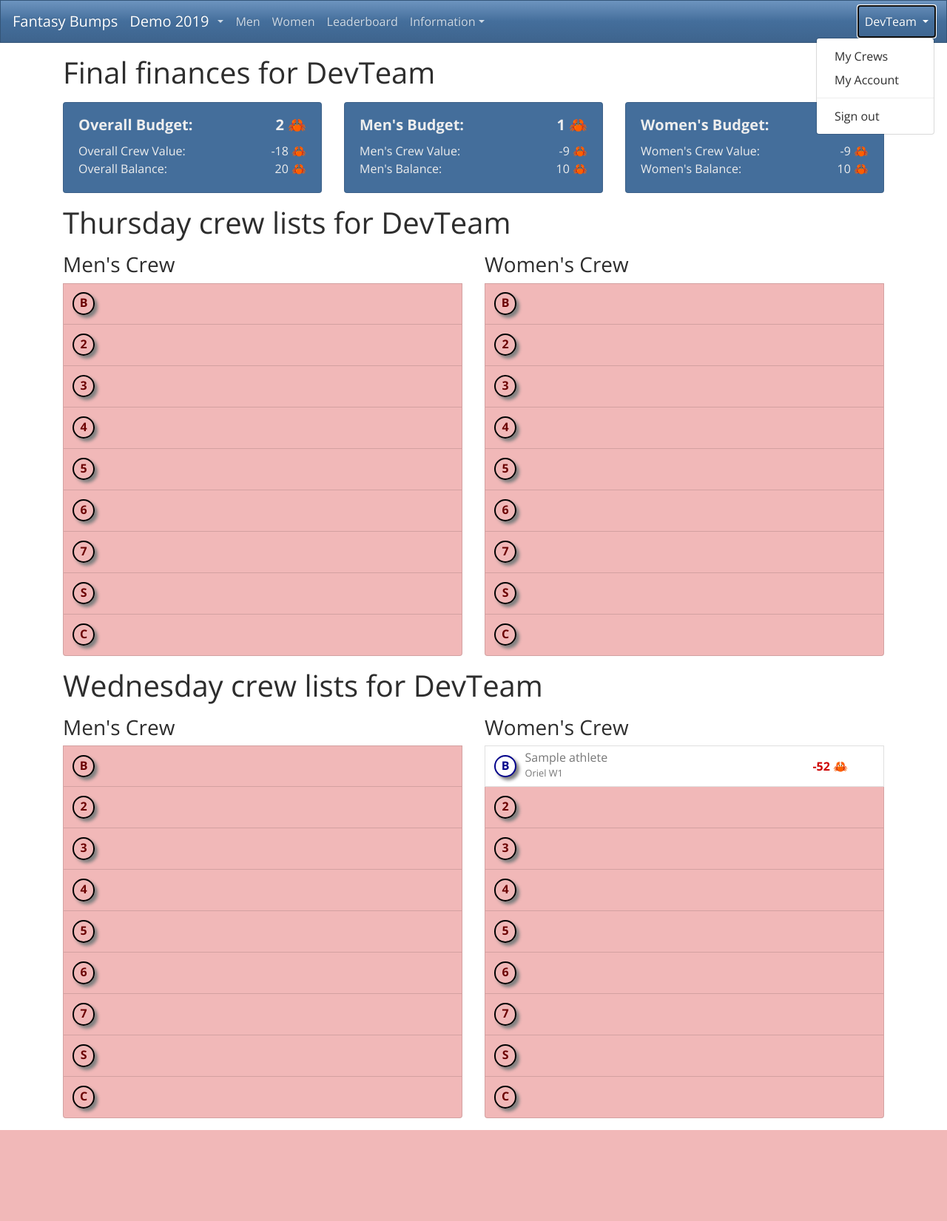
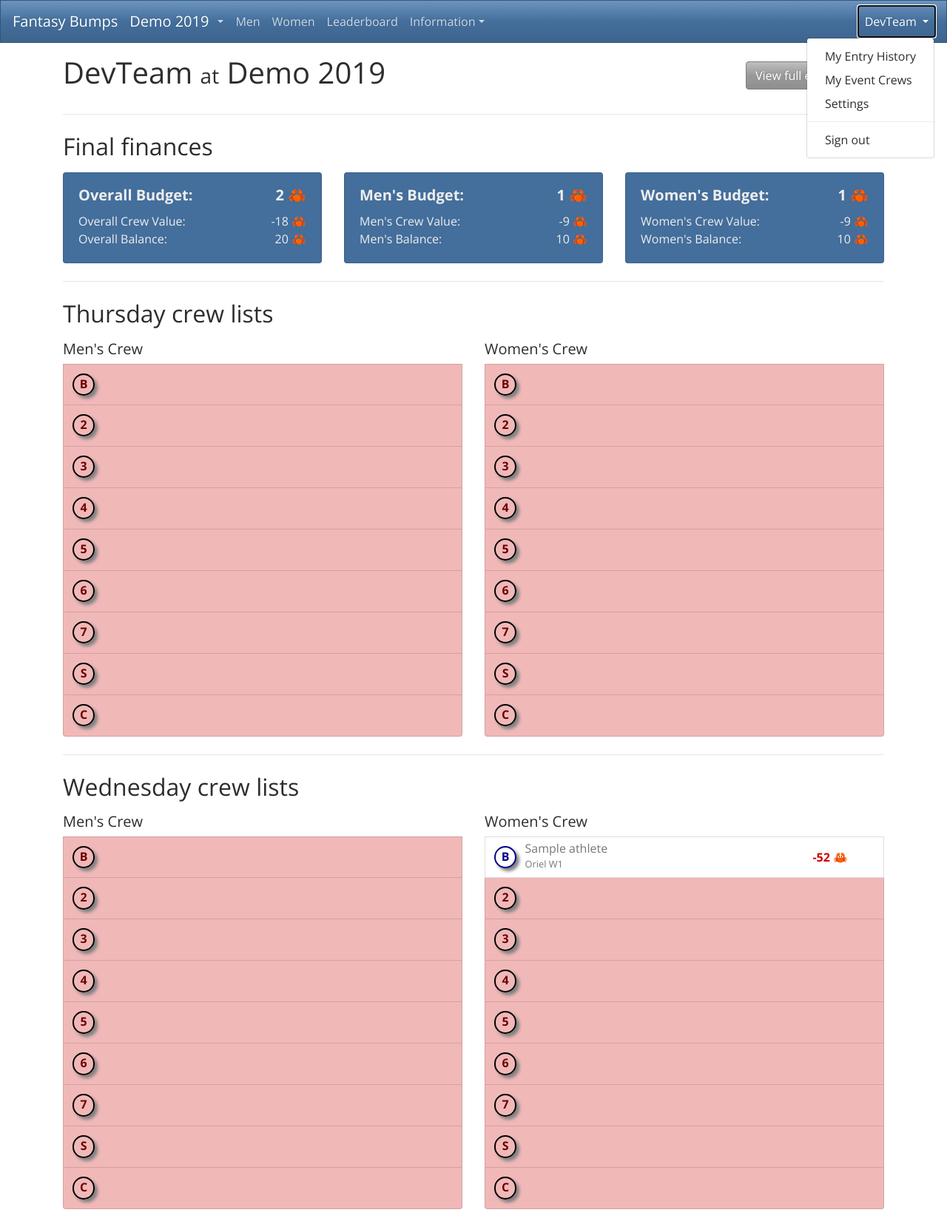
Before and after one commit to JoeHitchen/fantasy-bumps, a Django app: page /devgame/teams/DevTeam/ in a window 1280 px wide, after a click on "DevTeam". Shown: the whole page at 74% size. Before the commit the page ends 1528 px from the top, so only its background shows below. Run offline with Django 3.2, Linux system fonts and the light colour scheme; a user stored in the database is signed in; data comes from the database, SQL or seed files in the repository; tables that the repository leaves empty hold one stand-in row (values such as "Sample post"); parts of the project's set-up code (start-up, migrations or seed data) failed here and were passed over; some libraries are stand-ins or nearby versions.

Commit message:
Added team profile page, linked from the nav and leaderboard
Co-Authored-By: Claude Sonnet 5.5 <noreply@anthropic.com>

```diff
--- a/core/templates/core/nav.html
+++ b/core/templates/core/nav.html
@@ -47,8 +47,9 @@
           {{ user.username }}
         </a>
         <div class="dropdown-menu dropdown-menu-right">
-          {% if event %}<a class="dropdown-item" href="{% url 'fantasy:team_crews' event.tag user.username %}">My Crews</a>{% endif %}
-          <a class="dropdown-item" href="{% url 'profile'%}">My Account</a>
+          <a class="dropdown-item" href="{% url 'fantasy:team_profile' user.username %}">My Entry History</a>
+          {% if event %}<a class="dropdown-item" href="{% url 'fantasy:team_crews' event.tag user.username %}">My Event Crews</a>{% endif %}
+          <a class="dropdown-item" href="{% url 'profile'%}">Settings</a>
           <div class="dropdown-divider"></div>
           <form method="post" action="{% url 'logout' %}">
             {% csrf_token %}
--- a/fantasy/templates/fantasy/team-crews.html
+++ b/fantasy/templates/fantasy/team-crews.html
@@ -17,7 +17,15 @@
 
 
 {% block content %}
-<h1 class="mb-3">{% if event.active_day.is_racing_day %}Current{% else %}Final{% endif %} finances for {{ team }}</h1>
+<div class="row">
+  <div class="col d-flex flex-wrap justify-content-between align-items-center mb-3">
+    <h1>{{ team }} <span class="h3">at</span> {{ event }}</h1>
+    <a href="{% url 'fantasy:team_profile' team.user.username %}" class="btn btn-secondary">View full entry history</a>
+  </div>
+</div>
+<hr class="mt-2 mb-4">
+
+<h2 class="mb-3">{% if event.active_day.is_racing_day %}Current{% else %}Final{% endif %} finances</h2>
 <div class="row">
   <div class="col-md mb-3">
     <div class="card card-body bg-primary text-light">
@@ -70,11 +78,12 @@
 </div>
 
 {% for day_data in crews %}
-<h1 class="mb-3">{% if event.active_day == day_data.day %}Current{% else %}{{ day_data.day }}{% endif %} crew lists for {{ team }}</h1>
+<hr class="mt-2 mb-4">
+<h2 class="mb-3">{% if event.active_day == day_data.day %}Current{% else %}{{ day_data.day }}{% endif %} crew lists</h2>
 
 <div class="row">
   <div class="col-md mb-3">
-    <h3>Men's Crew</h3>
+    <h3 class="h5">Men's Crew</h3>
     {% for seat, athlete in day_data.mens_crew.items %}
       {% crew_list_row seat athlete %}
         {% if athlete and athlete.day != event.active_day %}{% athlete_result_display athlete %}{% endif %}
@@ -85,7 +94,7 @@
     {% end_crew_list_row %}{% endif %}
   </div>
   <div class="col-md mb-3">
-    <h3>Women's Crew</h3>
+    <h3 class="h5">Women's Crew</h3>
     {% for seat, athlete in day_data.womens_crew.items %}
       {% crew_list_row seat athlete %}
         {% if athlete and athlete.day != event.active_day %}{% athlete_result_display athlete %}{% endif %}
--- a/fantasy/urls.py
+++ b/fantasy/urls.py
@@ -45,6 +45,7 @@ urlpatterns = [
     path('fire/', views.fire, name = 'fire'),
     path('switch/<int:purchase_id>/', views.Switch.as_view(), name = 'switch'),
     path('market-hold/', views.market_hold, name = 'market-hold'),
+    path('teams/<team_name>/', views.TeamProfileView.as_view(), name = 'team_profile'),
     path('<slug:event_tag>/', include([
         path('men/', views.MarketView.as_view(), {'gender': Genders.MEN}, name = 'men'),
         path('women/', views.MarketView.as_view(), {'gender': Genders.WOMEN}, name = 'women'),
--- a/fantasy/utils.py
+++ b/fantasy/utils.py
@@ -17,9 +17,14 @@ class Payout(TypedDict):
     payout: int
 
 
+def event_last_day(event_path: str = '') -> db.Max:
+    """Finds the date of an event's last day, for annotating the event or a related model."""
+    return db.Max(f'{event_path}days__date')
+
+
 def ordered_events() -> db.QuerySet['models.Event']:
     """Lists events in reverse chronological order."""
-    return models.Event.objects.annotate(last_day = db.Max('days__date')).order_by('-last_day')
+    return models.Event.objects.annotate(last_day = event_last_day()).order_by('-last_day')
 
 
 def has_all_seats(
--- a/fantasy/views.py
+++ b/fantasy/views.py
@@ -43,6 +43,7 @@ if TYPE_CHECKING:
     from django_stubs_ext import WithAnnotations
 
     EventDetailView = DetailView[models.Event]
+    TeamDetailView = DetailView[models.Team]
     AugmentedEvent = WithAnnotations[models.Event, EventAugmentation]
 
     CrewWithPopularity = WithAnnotations[models.Crew, CrewPopularity]
@@ -50,6 +51,7 @@ if TYPE_CHECKING:
 
 else:
     EventDetailView = DetailView
+    TeamDetailView = DetailView
 
     CrewWithPopularity = models.Crew
     PositionWithPopularity = models.Position
@@ -536,6 +538,31 @@ class LeaderboardView(EventBase):
                 'previous_entries': fantasy.previous_entries,
             } for rank, fantasy in enumerate(context['fantasies'], start = 1)],
         }
+
+
+class TeamProfileView(FantasyBaseMixin, TeamDetailView):
+    """Presents a team's entry history across events."""
+
+    # View settings
+    queryset = models.Team.objects.select_related('user')
+    slug_url_kwarg = 'team_name'
+    slug_field = 'user__username'
+    context_object_name = 'team'
+    template_name = 'fantasy/team-profile.html'
+
+    def get_context_data(self, **kwargs: ContextKwargs) -> ContextDict:
+        context = super().get_context_data(**kwargs)
+
+        team = self.object
+        context['entries'] = (
+            team.entries
+            .select_related('event')
+            .annotate(last_day = utils.event_last_day('event__'))
+            .order_by('-last_day')
+        )
+
+        return context
+
 
 
 class TeamCrewsView(EventBase):
```
Also changed, not shown: fantasy/templates/fantasy/leaderboard.html (+6 -3 lines), fantasy/templates/fantasy/team-profile.html (added, +24 -0 lines), fantasy/views_tests.py (+59 -9 lines).
